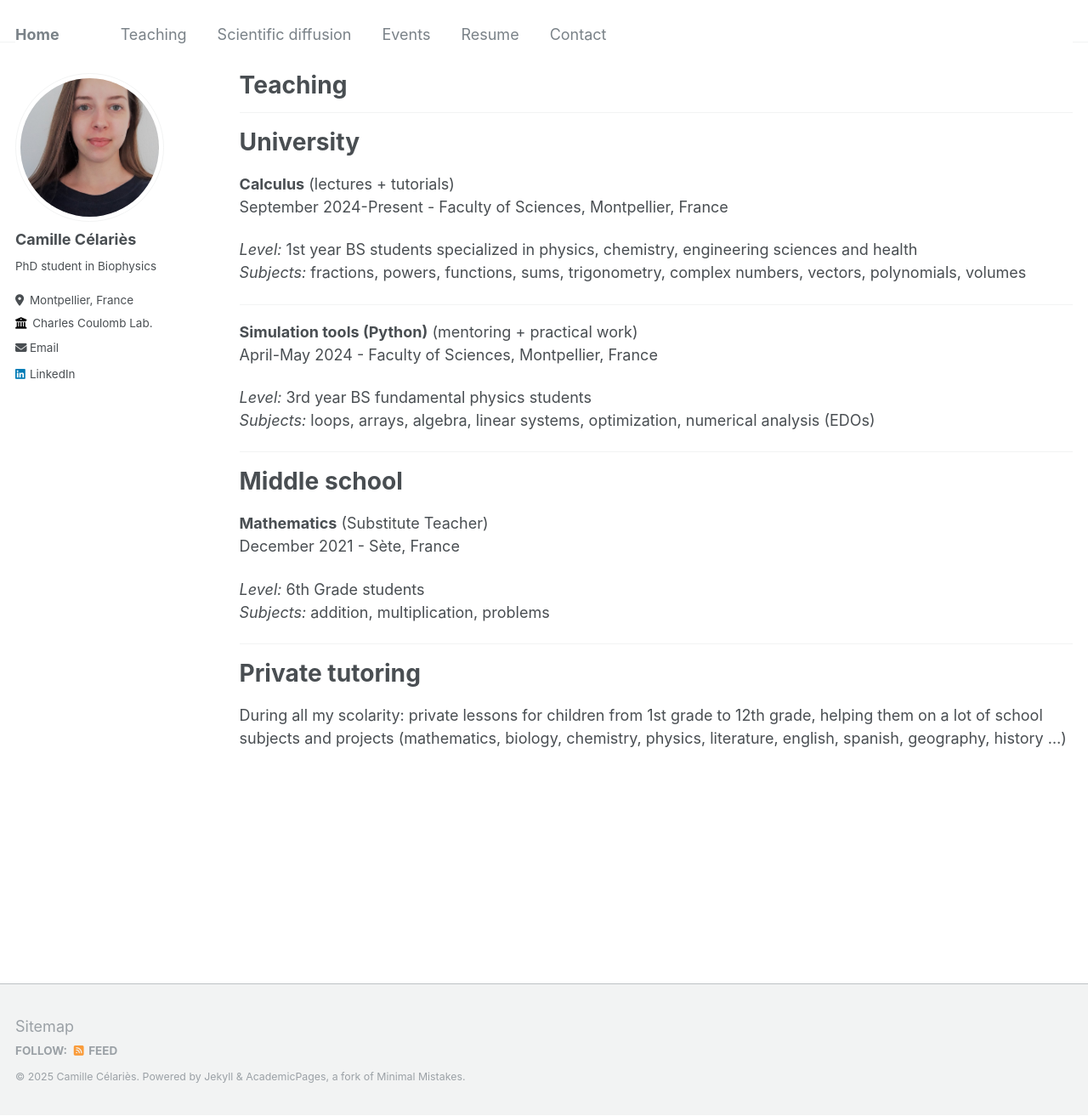
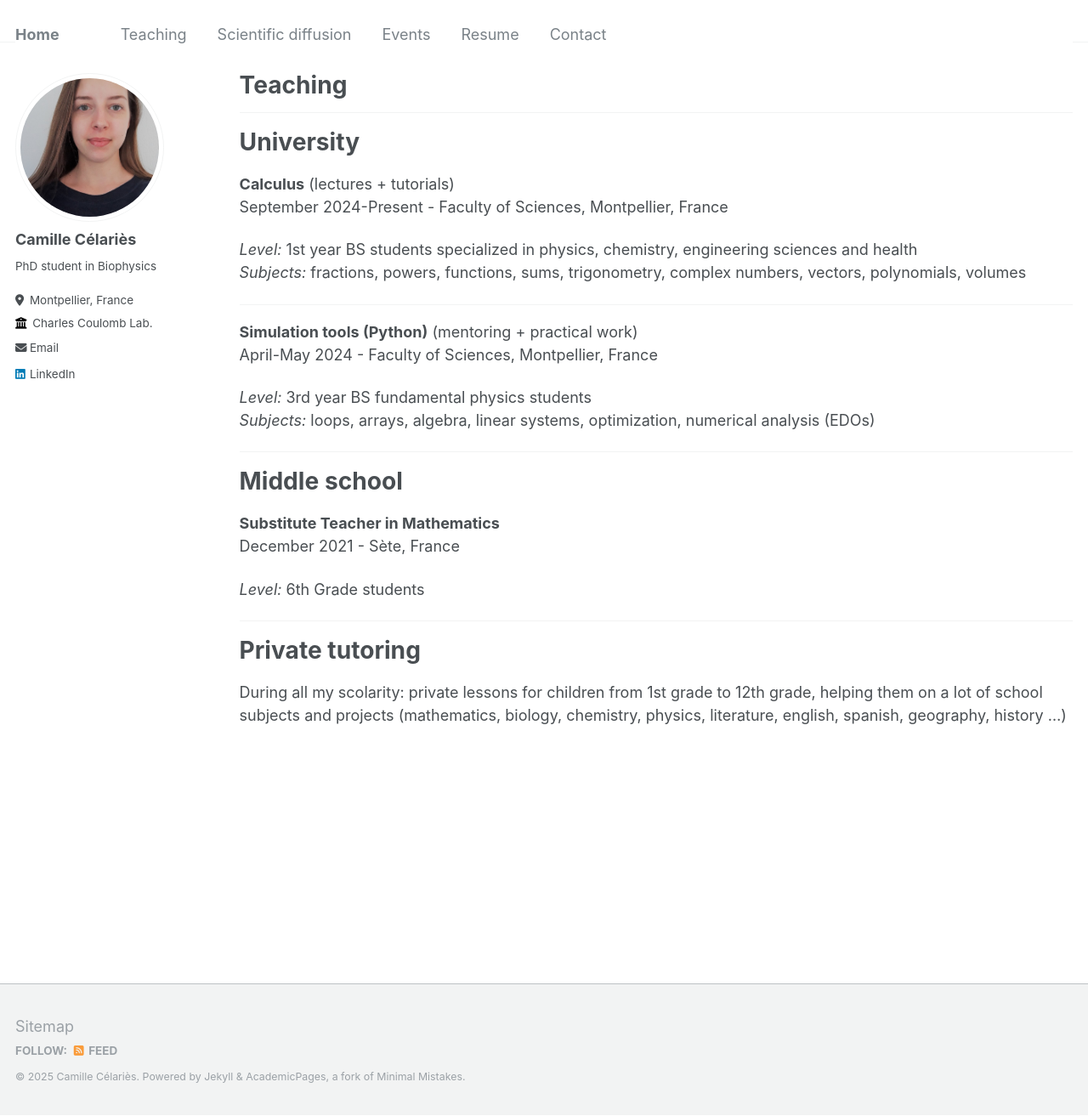
Before and after one commit to camillecelaries/camillecelaries.github.io, a Jekyll site: the page built from _pages/teaching.md, in a window 1280 px wide and 1313 px high. Shown: the whole window at 85% size. Built offline with Jekyll 4.4.1, drawn with Linux system fonts in a browser that asks for light colours.

Commit message:
Update teaching.md

```diff
--- a/_pages/teaching.md
+++ b/_pages/teaching.md
@@ -29,11 +29,10 @@ University
 Middle school
 ======
 
-<b>Mathematics</b> (Substitute Teacher)
+<b>Substitute Teacher in Mathematics</b>
 <br>December 2021 - Sète, France
 
 <i>Level:</i> 6th Grade students
-<br><i>Subjects:</i> addition, multiplication, problems
 
 ***
 
```
